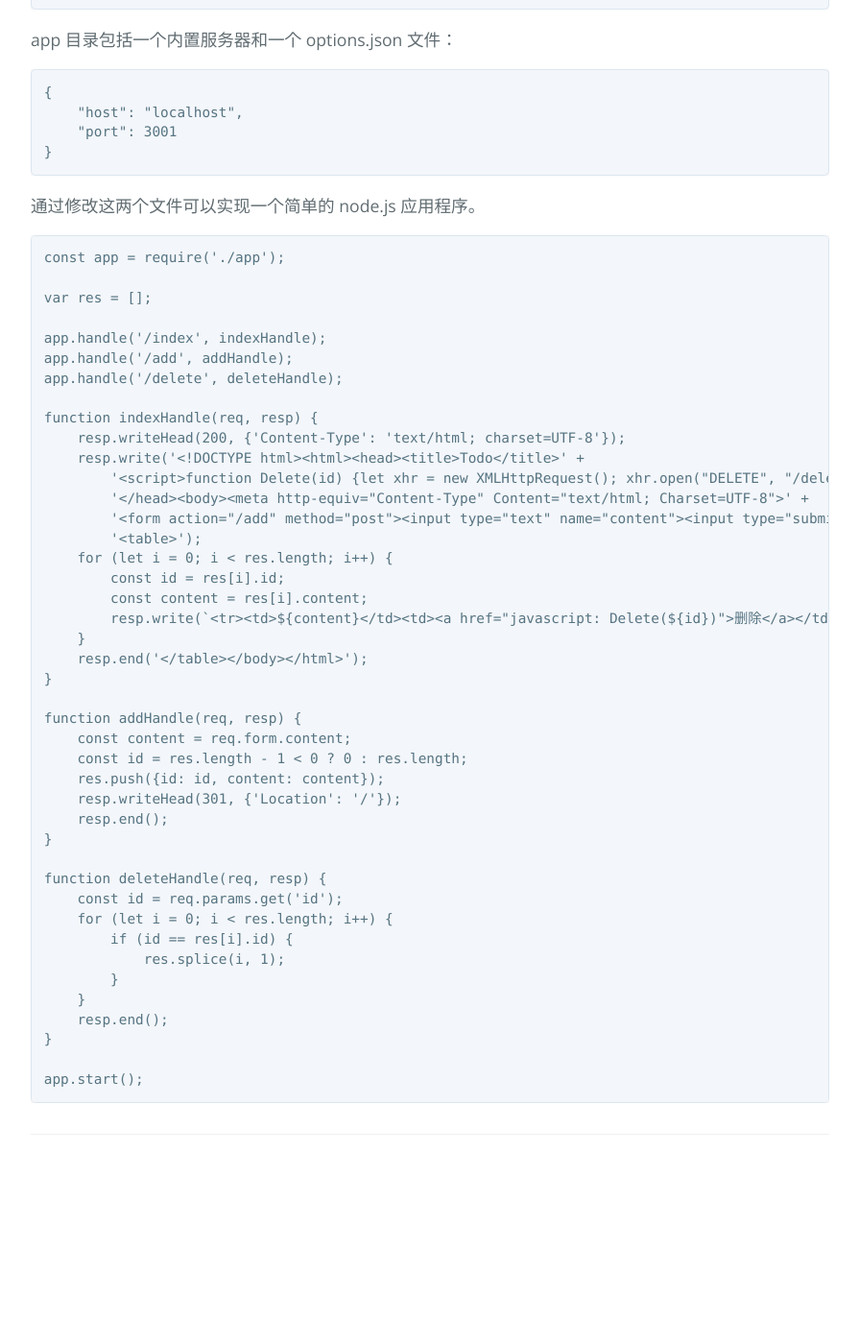
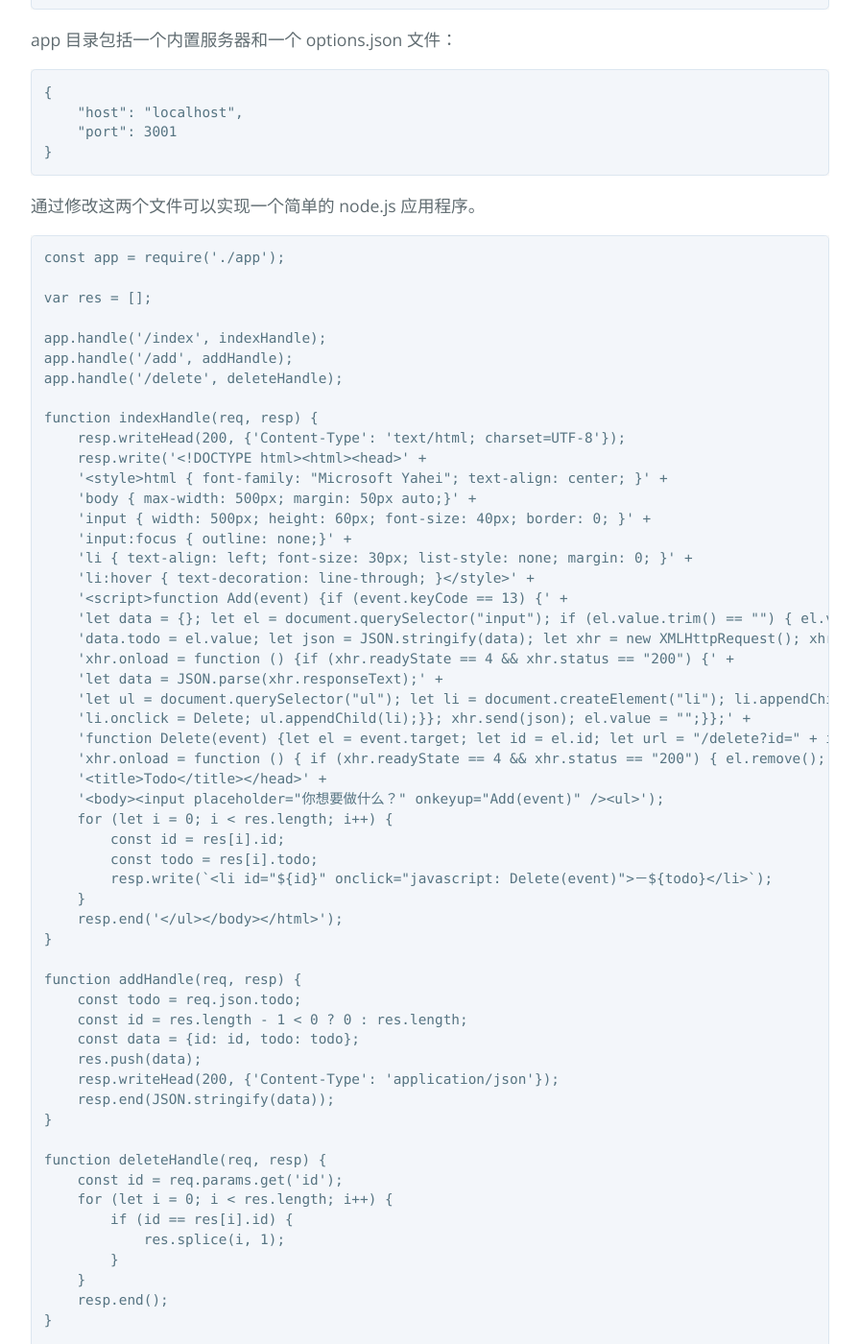
Before and after one commit to alexfu2011/qing, a Jekyll site: the page built from index.md, in a window 1280 px wide and 1400 px high, scrolled down 799 px. Shown: the whole window at 96% size, without its empty margins (192-1087 px from the left). Built offline with Jekyll 4.4.1, drawn with Linux system fonts in a browser that asks for light colours; our own code applies the rules of GitHub Pages for plain Markdown files; before the commit the page ends 2045 px from its top, so only the background shows below that; some of the changed text lies outside the part shown.

Commit message:
first commit

```diff
--- a/index.md
+++ b/index.md
@@ -36,25 +36,39 @@
 
     function indexHandle(req, resp) {
         resp.writeHead(200, {'Content-Type': 'text/html; charset=UTF-8'});
-        resp.write('<!DOCTYPE html><html><head><title>Todo</title>' +
-            '<script>function Delete(id) {let xhr = new XMLHttpRequest(); xhr.open("DELETE", "/delete?id="+id, true); xhr.send(null); location.href="/";}</script>' +
-            '</head><body><meta http-equiv="Content-Type" Content="text/html; Charset=UTF-8">' +
-            '<form action="/add" method="post"><input type="text" name="content"><input type="submit" value="保存"></form>' +
-            '<table>');
+        resp.write('<!DOCTYPE html><html><head>' +
+        '<style>html { font-family: "Microsoft Yahei"; text-align: center; }' +
+        'body { max-width: 500px; margin: 50px auto;}' +
+        'input { width: 500px; height: 60px; font-size: 40px; border: 0; }' +
+        'input:focus { outline: none;}' +
+        'li { text-align: left; font-size: 30px; list-style: none; margin: 0; }' +
+        'li:hover { text-decoration: line-through; }</style>' +
+        '<script>function Add(event) {if (event.keyCode == 13) {' +
+        'let data = {}; let el = document.querySelector("input"); if (el.value.trim() == "") { el.value = ""; return; }' +
+        'data.todo = el.value; let json = JSON.stringify(data); let xhr = new XMLHttpRequest(); xhr.open("POST", "/add", true); xhr.setRequestHeader("Content-type", "application/json; charset=UTF-8");' +
+        'xhr.onload = function () {if (xhr.readyState == 4 && xhr.status == "200") {' +
+        'let data = JSON.parse(xhr.responseText);' +
+        'let ul = document.querySelector("ul"); let li = document.createElement("li"); li.appendChild(document.createTextNode("－" + data.todo)); li.setAttribute("id", data.id);' +
+        'li.onclick = Delete; ul.appendChild(li);}}; xhr.send(json); el.value = "";}};' +
+        'function Delete(event) {let el = event.target; let id = el.id; let url = "/delete?id=" + id; let xhr = new XMLHttpRequest(); xhr.open("DELETE", url, true);' +
+        'xhr.onload = function () { if (xhr.readyState == 4 && xhr.status == "200") { el.remove(); } }; xhr.send(null); console.log(this);}</script>' +
+        '<title>Todo</title></head>' +
+        '<body><input placeholder="你想要做什么？" onkeyup="Add(event)" /><ul>');
         for (let i = 0; i < res.length; i++) {
             const id = res[i].id;
-            const content = res[i].content;
-            resp.write(`<tr><td>${content}</td><td><a href="javascript: Delete(${id})">删除</a></td></tr>`);
+            const todo = res[i].todo;
+            resp.write(`<li id="${id}" onclick="javascript: Delete(event)">－${todo}</li>`);
         }
-        resp.end('</table></body></html>');
+        resp.end('</ul></body></html>');
     }
 
     function addHandle(req, resp) {
-        const content = req.form.content;
+        const todo = req.json.todo;
         const id = res.length - 1 < 0 ? 0 : res.length;
-        res.push({id: id, content: content});
-        resp.writeHead(301, {'Location': '/'});
-        resp.end();
+        const data = {id: id, todo: todo};
+        res.push(data);
+        resp.writeHead(200, {'Content-Type': 'application/json'});
+        resp.end(JSON.stringify(data));
     }
 
     function deleteHandle(req, resp) {
```
